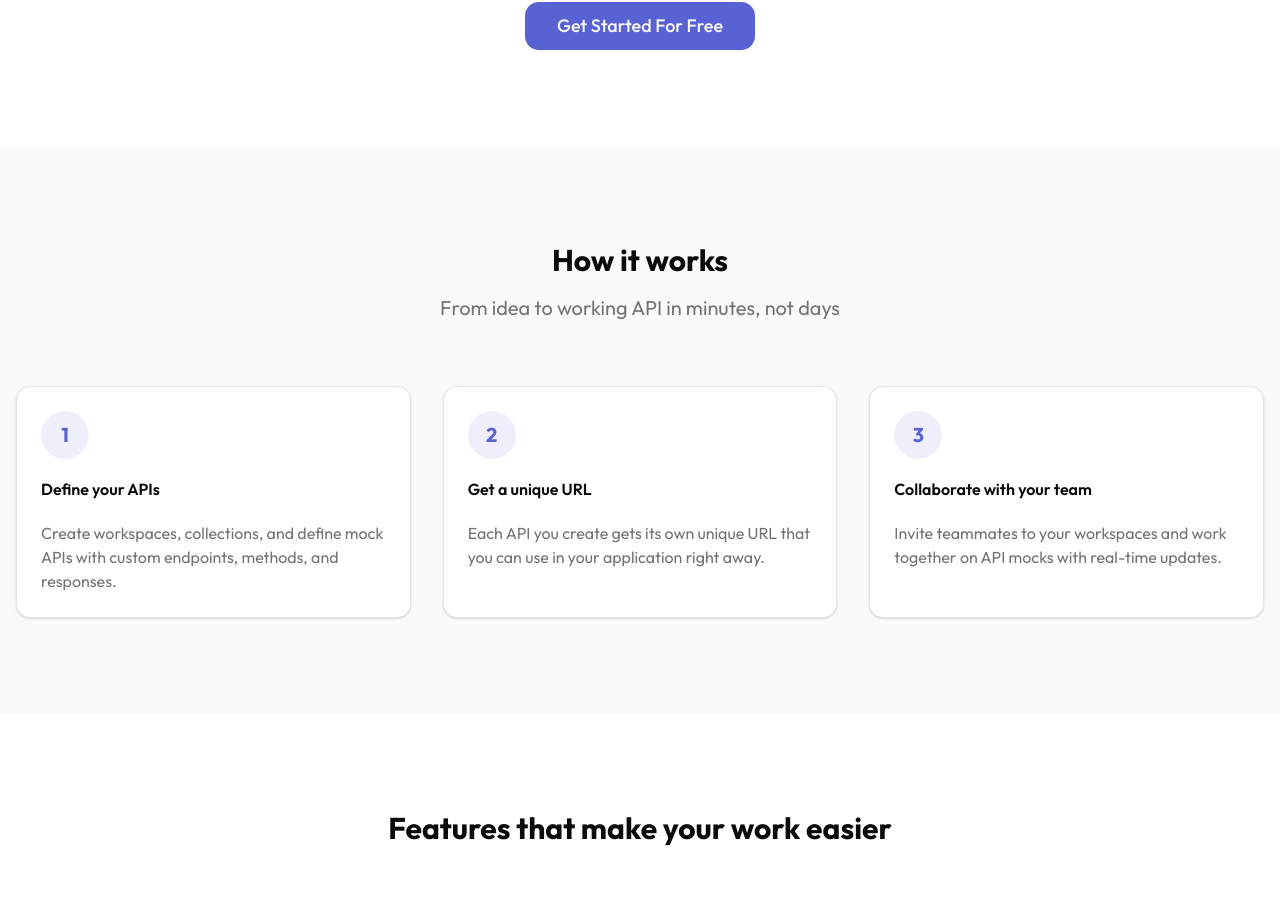
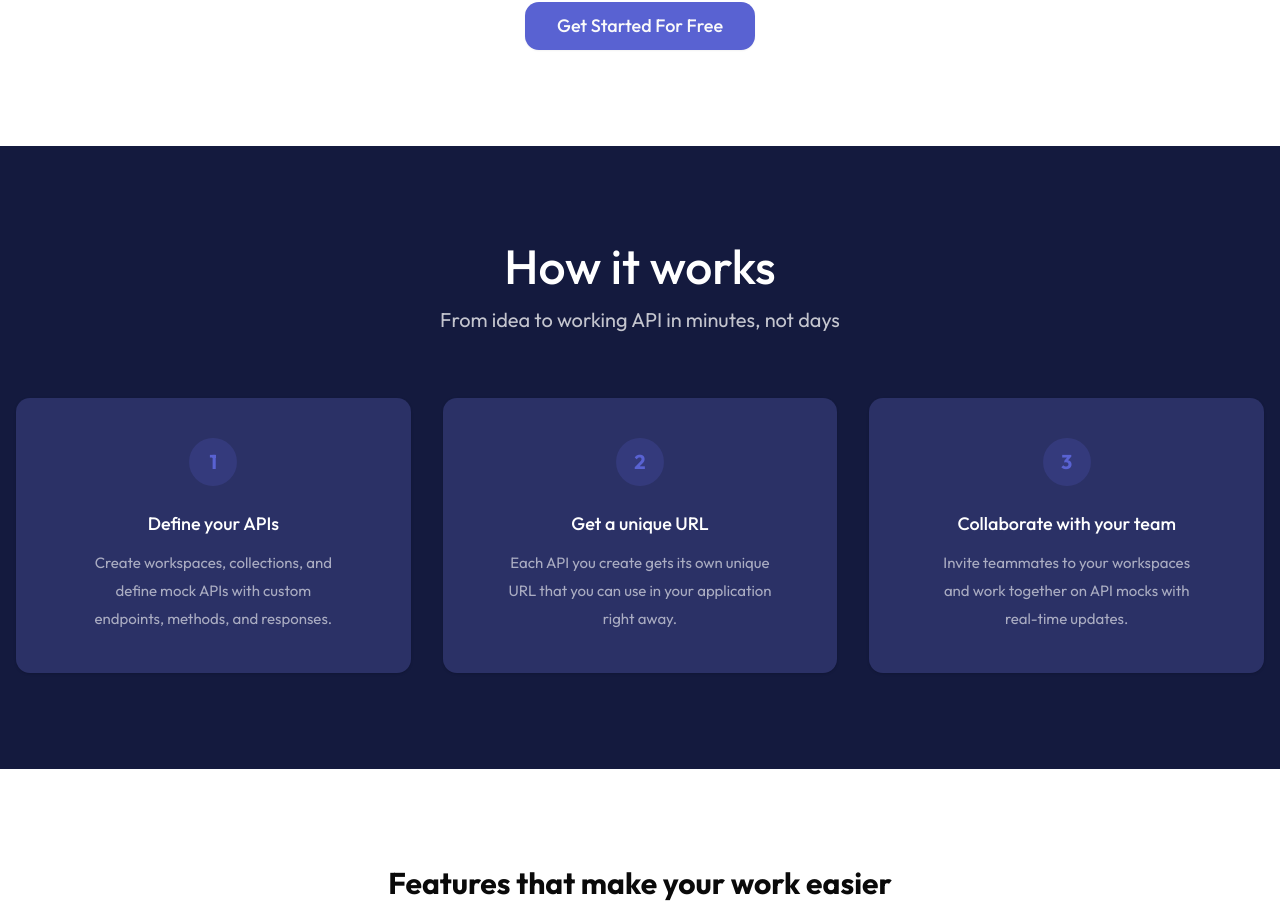
Before and after one commit to advait-bhitkar/mock-app, a Next.js app: page / in a window 1280 px wide. Shown: the part 418-1328 px from the top of the page. Built offline with nearby package versions, Linux system fonts and the light colour scheme; no server answers.

Commit message:
how it works  sec

```diff
--- a/app/(public)/page.tsx
+++ b/app/(public)/page.tsx
@@ -27,48 +27,51 @@ export default function Home() {
           </div>
         </section>
 
-        <section className="py-24 bg-muted/50">
+        <section className="py-24 bg-[#141a3e]">
           <div className="container mx-auto px-4">
             <div className="text-center mb-16">
-              <h2 className="text-3xl font-bold mb-4 font-outfit">How it works</h2>
-              <p className="text-xl text-muted-foreground max-w-3xl mx-auto">
+              <h2 className="text-5xl text-white font-medium mb-4 font-outfit">How it works</h2>
+              <p className="text-xl text-[#FFFFFFBF] max-w-3xl mx-auto">
                 From idea to working API in minutes, not days
               </p>
             </div>
 
             <div className="grid grid-cols-1 md:grid-cols-3 gap-8">
-              <Card>
-                <CardHeader>
-                  <div className="w-12 h-12 bg-primary/10 rounded-full flex items-center justify-center text-primary text-xl font-bold mb-4">1</div>
-                  <CardTitle>Define your APIs</CardTitle>
-                </CardHeader>
-                <CardContent>
-                  <p className="text-muted-foreground">
+              <Card className='bg-[#2b3166] border-0 rounded-xl p-10'>
+                <CardContent className='flex items-center flex-col'>
+                <div className="w-12 h-12 mb-6 bg-primary/20 rounded-full flex items-center justify-center text-primary text-xl font-bold ">1</div>
+
+                  <p className='text-white font-medium text-[18px] font-outfit mb-3'>
+                  Define your APIs
+                  </p>
+                  <p className="text-[#FFFFFF99] text-[15px] text-base/7 text-center">
                     Create workspaces, collections, and define mock APIs with custom endpoints, methods, and responses.
                   </p>
                 </CardContent>
               </Card>
 
-              <Card>
-                <CardHeader>
-                  <div className="w-12 h-12 bg-primary/10 rounded-full flex items-center justify-center text-primary text-xl font-bold mb-4">2</div>
-                  <CardTitle>Get a unique URL</CardTitle>
-                </CardHeader>
-                <CardContent>
-                  <p className="text-muted-foreground">
-                    Each API you create gets its own unique URL that you can use in your application right away.
+              <Card className='bg-[#2b3166] border-0 rounded-xl p-10'>
+                <CardContent className='flex items-center flex-col'>
+                <div className="w-12 h-12 mb-6 bg-primary/20 rounded-full flex items-center justify-center text-primary text-xl font-bold ">2</div>
+
+                  <p className='text-white font-medium text-[18px] font-outfit mb-3'>
+                  Get a unique URL
+                  </p>
+                  <p className="text-[#FFFFFF99] text-[15px] text-base/7 text-center">
+                  Each API you create gets its own unique URL that you can use in your application right away.
                   </p>
                 </CardContent>
               </Card>
 
-              <Card>
-                <CardHeader>
-                  <div className="w-12 h-12 bg-primary/10 rounded-full flex items-center justify-center text-primary text-xl font-bold mb-4">3</div>
-                  <CardTitle>Collaborate with your team</CardTitle>
-                </CardHeader>
-                <CardContent>
-                  <p className="text-muted-foreground">
-                    Invite teammates to your workspaces and work together on API mocks with real-time updates.
+              <Card className='bg-[#2b3166] border-0 rounded-xl p-10'>
+                <CardContent className='flex items-center flex-col'>
+                <div className="w-12 h-12 mb-6 bg-primary/20 rounded-full flex items-center justify-center text-primary text-xl font-bold ">3</div>
+
+                  <p className='text-white font-medium text-[18px] font-outfit mb-3'>
+                  Collaborate with your team
+                  </p>
+                  <p className="text-[#FFFFFF99] text-[15px] text-base/7 text-center">
+                  Invite teammates to your workspaces and work together on API mocks with real-time updates.
                   </p>
                 </CardContent>
               </Card>
```
